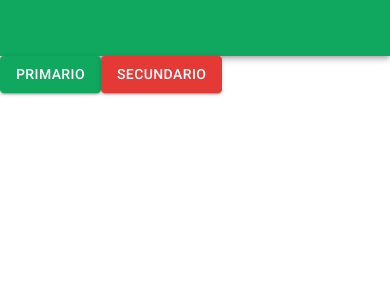
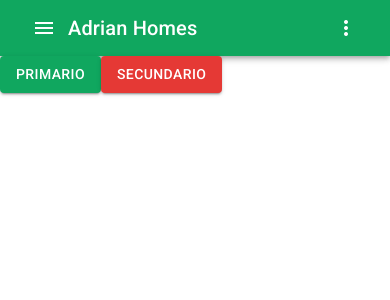
Before and after one commit to adrian1426/Sistema-de-inmuebles, a React (Create React App) app: page / in a window 390 px wide. Shown: the top 300 px of the page. Built offline with nearby package versions, Linux system fonts and the light colour scheme.

Commit message:
barra de navegacion

```diff
--- a/public/index.html
+++ b/public/index.html
@@ -14,6 +14,10 @@
       rel="stylesheet"
       href="https://fonts.googleapis.com/css?family=Roboto:300,400,500,700&display=swap"
     />
+    <link
+      rel="stylesheet"
+      href="https://fonts.googleapis.com/icon?family=Material+Icons"
+    />
     <title>Sistema de inmuebles</title>
   </head>
   <body>
--- a/src/components/layout/AppNavBar.js
+++ b/src/components/layout/AppNavBar.js
@@ -1,13 +1,13 @@
 import React, { Component } from 'react';
 import AppBar from '@material-ui/core/AppBar';
-import ToolBar from '@material-ui/core/Toolbar';
+import BarSession from './bar/BarSession';
 
 class AppNavBar extends Component {
   render() {
     return (
       <div>
         <AppBar position="static">
-          <ToolBar></ToolBar>
+          <BarSession />
         </AppBar>
       </div>
     );
--- /dev/null
+++ b/src/components/layout/bar/BarSession.js
@@ -0,0 +1,55 @@
+import React, { Component } from 'react';
+import { Toolbar, Typography, Button, IconButton } from '@material-ui/core';
+import { withStyles } from '@material-ui/core/styles';
+
+const styles = theme => ({
+  sectionDesktop: {
+    display: 'none',
+    [theme.breakpoints.up('md')]: {
+      display: 'flex'
+    }
+  },
+  sectionMobile: {
+    display: 'flex',
+    [theme.breakpoints.up('md')]: {
+      display: 'none'
+    }
+  },
+  grow: {
+    flexGrow: 1
+  }
+});
+
+class BarSession extends Component {
+  render() {
+
+    const { classes } = this.props;
+
+    return (
+      <div>
+        <Toolbar>
+          <IconButton color="inherit">
+            <i className="material-icons">menu</i>
+          </IconButton>
+
+
+          <Typography variant="h6">Adrian Homes</Typography>
+
+          <div className={classes.grow}></div>
+
+          <div className={classes.sectionDesktop}>
+            <Button color="inherit">Login</Button>
+          </div>
+
+          <div className={classes.sectionMobile}>
+            <IconButton color="inherit">
+              <i className="material-icons">more_vert</i>
+            </IconButton>
+          </div>
+        </Toolbar>
+      </div>
+    );
+  }
+}
+
+export default withStyles(styles)(BarSession);
```
